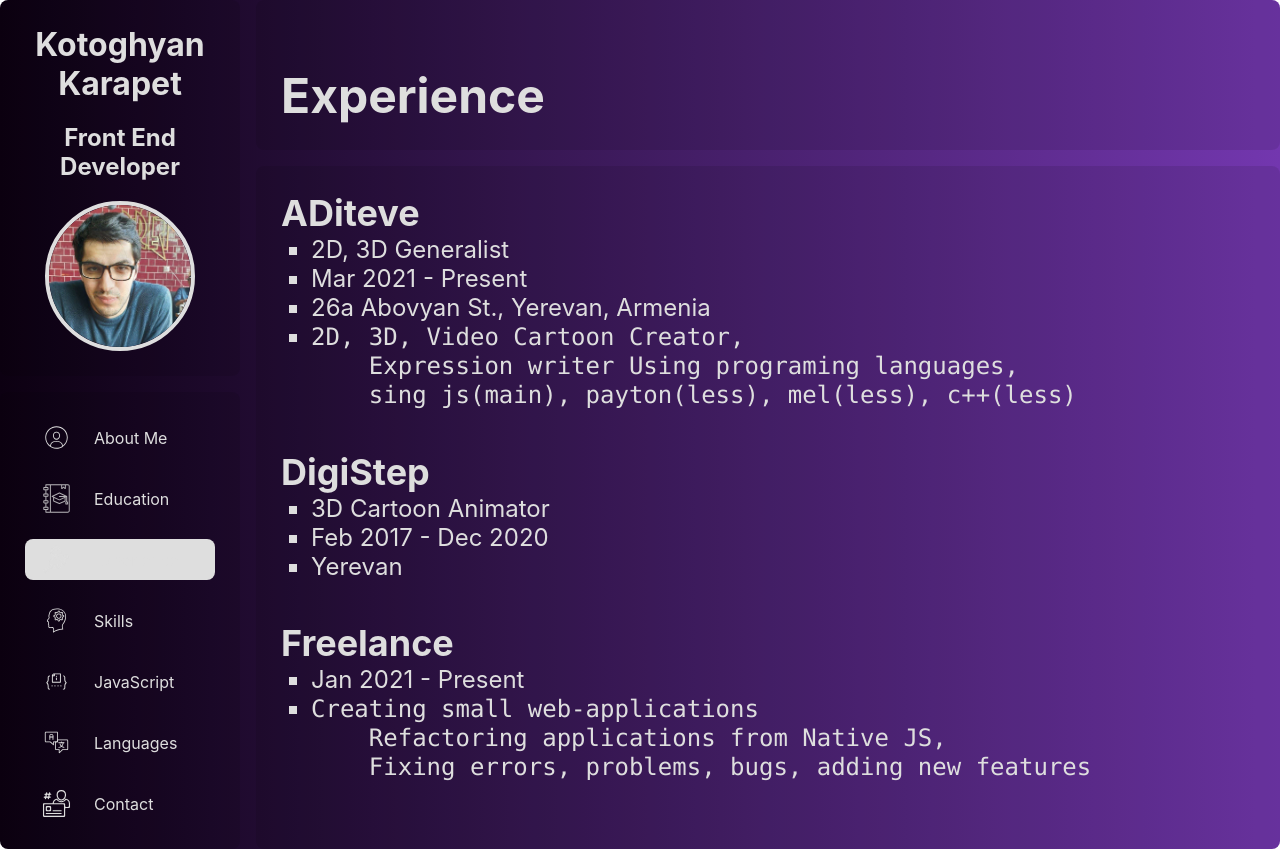
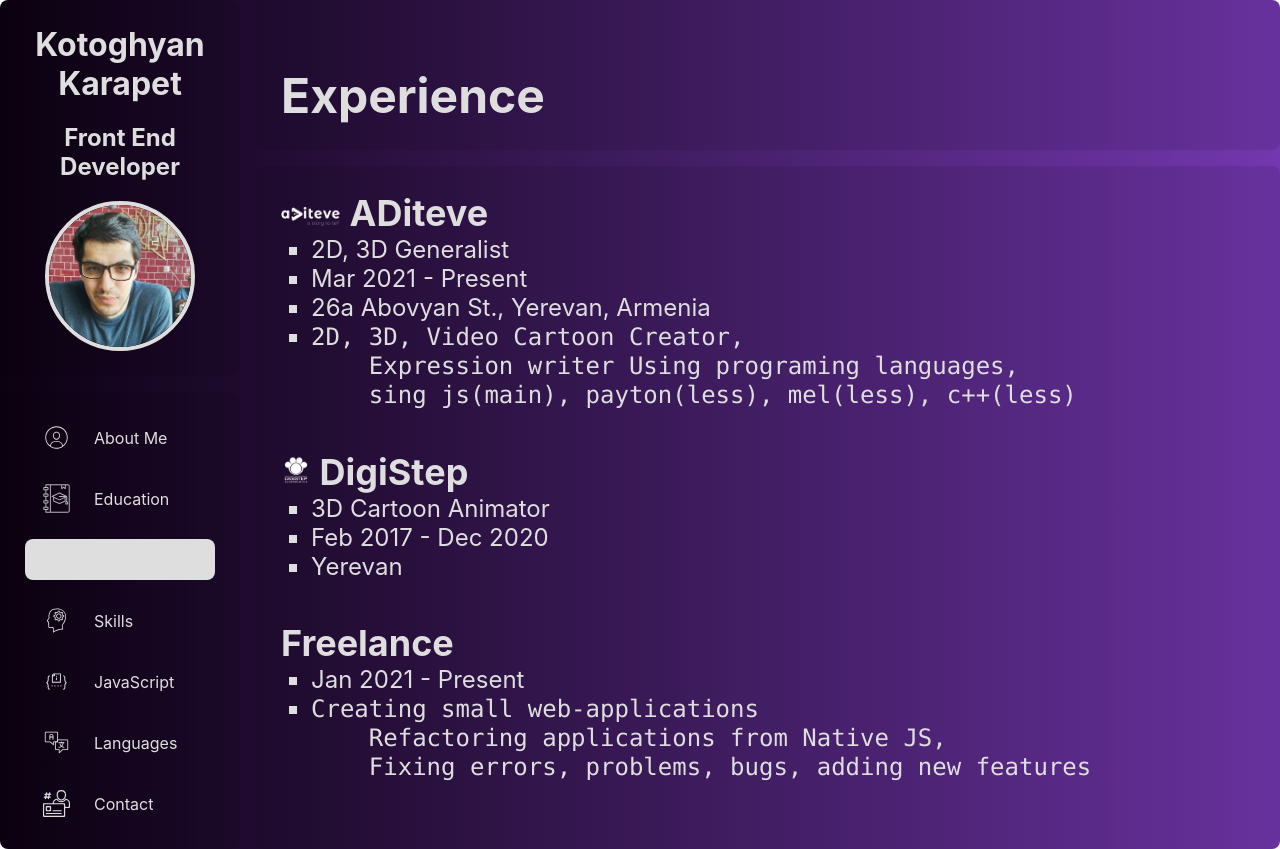
Before and after one commit to kotoghyan/resume, a React (Create React App) app: page /experience in a window 1280 px wide. Built offline with nearby package versions, Linux system fonts and the light colour scheme.

Commit message:
DONE:Experience Page

```diff
--- a/src/components/pages/Experience/Experience.tsx
+++ b/src/components/pages/Experience/Experience.tsx
@@ -2,6 +2,8 @@
 import classes from './classes.module.css'
 import Header from "../../Hok/Header/Header";
 import UserContext from "../../../Provider/Context";
+import aditiveLogo from './logo/ADiteve.png'
+import digistepLogo from './logo/digistep.png'
 
 const Experience = () => {
     const experience = useContext(UserContext);
@@ -21,7 +23,7 @@
             <div className={classes.content}>
                 <div className={classes.company}>
                     <div className={classes.item}>
-                        <h2>{company.ADiteve.name}</h2>
+                        <h2><img src={aditiveLogo} className={classes.aditiveLogo}/> {company.ADiteve.name}</h2>
                         <ul>
                             <li>{aditeve.vacancy}</li>
                             <li>{aditeve.start} - Present</li>
@@ -30,7 +32,7 @@
                         </ul>
                     </div>
                     <div className={classes.item}>
-                        <h2>{digiStep.name}</h2>
+                        <h2><img src={digistepLogo} className={classes.digistepLogo}/> {digiStep.name}</h2>
                         <ul>
                             <li>{digiStep.aboutJob}</li>
                             <li>{digiStep.start} - {digiStep.end}</li>
--- a/src/components/pages/Experience/classes.module.css
+++ b/src/components/pages/Experience/classes.module.css
@@ -5,7 +5,14 @@
     gap: 16px;
     font-size: 24px;
 }
-
+.aditiveLogo{
+    width: 60px;
+    height: 20px;
+}
+.digistepLogo{
+    width: 30px;
+    height: 30px;
+}
 .content {
     background-color: rgba(0, 0, 0, 0.1);
     height: 100%;
```
Also changed, not shown: src/components/pages/Experience/logo/ADiteve.png (added), src/components/pages/Experience/logo/digistep.png (added).
